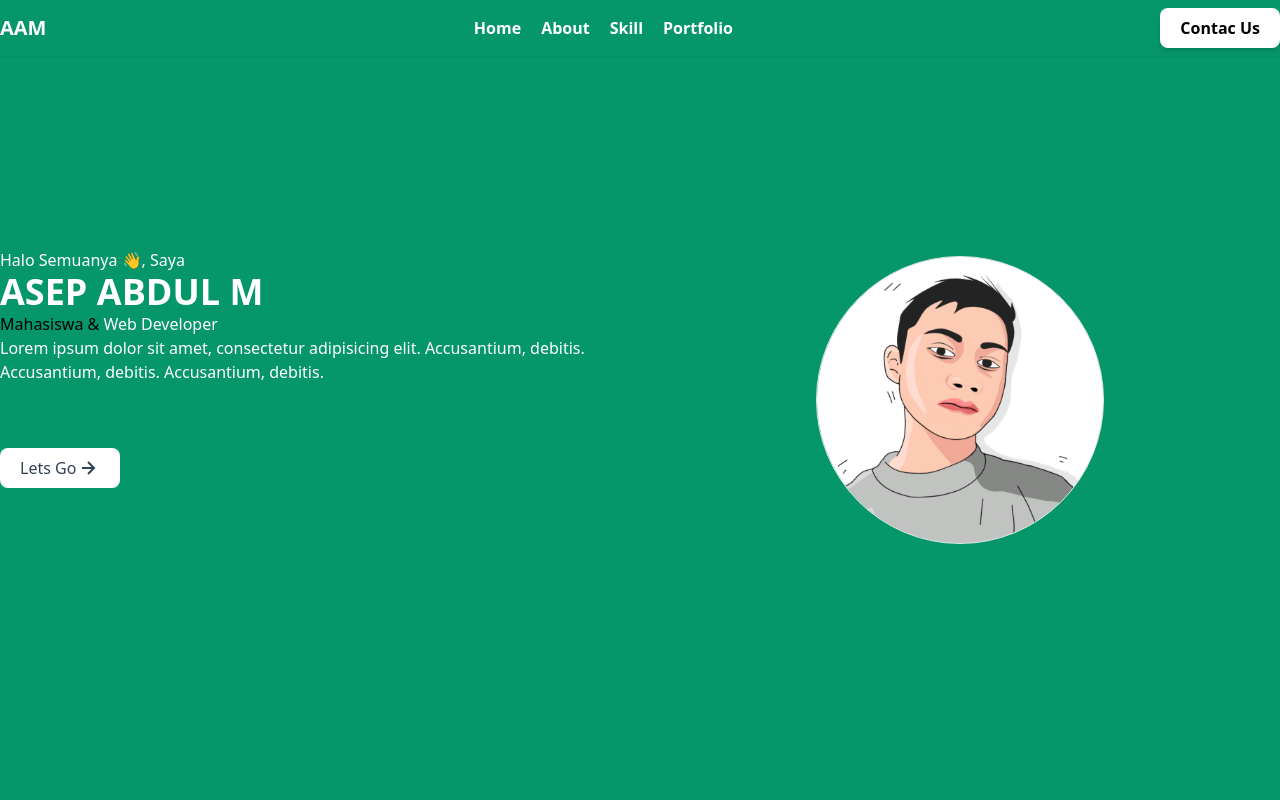
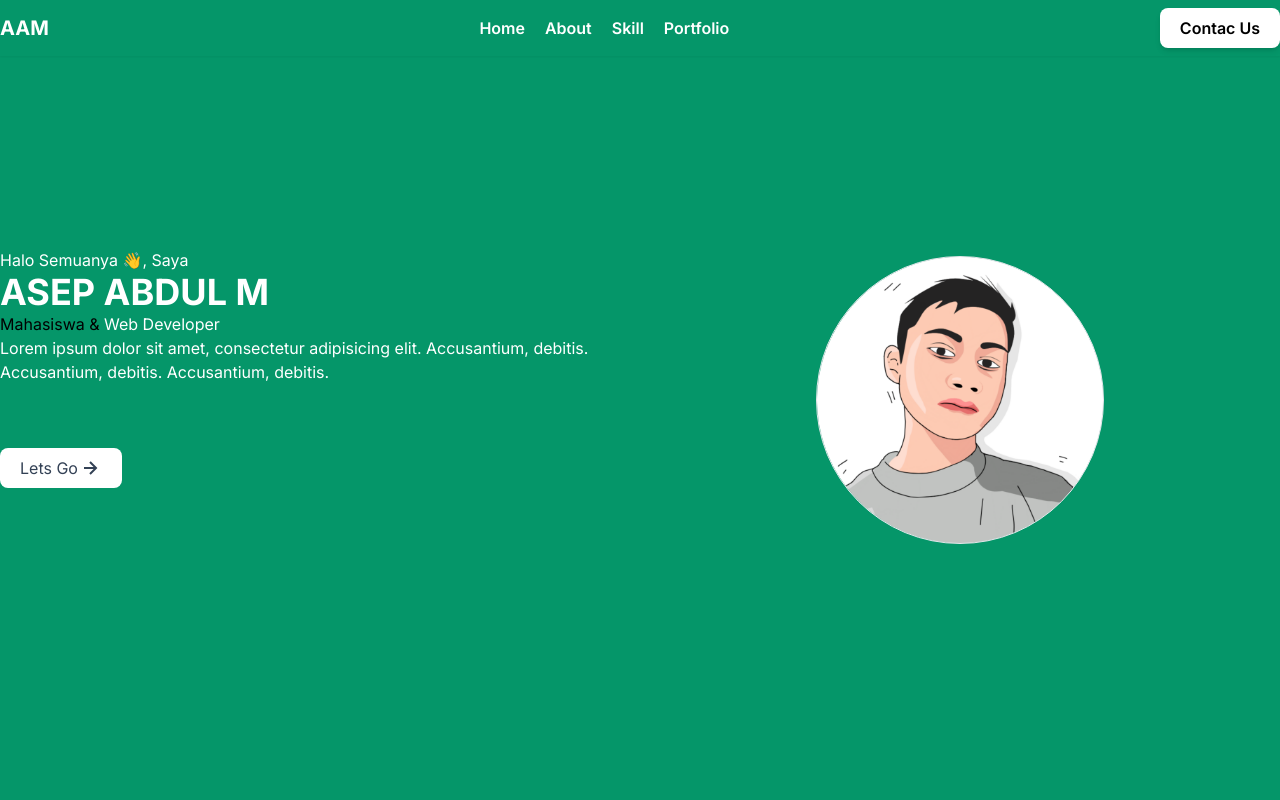
Before and after one commit to mugni1/mugni1.github.io, a website: page index.html in a window 1280 px wide. Shown: the top 800 px of the page. Drawn offline with nearby package versions, Linux system fonts and the light colour scheme.

Commit message:
modified index and add font inter

```diff
--- a/index.html
+++ b/index.html
@@ -9,7 +9,16 @@
     <!-- //cdn -->
     <script src="https://cdn.tailwindcss.com"></script>
 
+    <!-- AOS -->
     <link href="https://unpkg.com/aos@2.3.1/dist/aos.css" rel="stylesheet" />
+
+    <!-- FONT -->
+    <link rel="preconnect" href="https://fonts.googleapis.com" />
+    <link rel="preconnect" href="https://fonts.gstatic.com" crossorigin />
+    <link
+      href="https://fonts.googleapis.com/css2?family=Inter:ital,opsz,wght@0,14..32,100..900;1,14..32,100..900&display=swap"
+      rel="stylesheet"
+    />
     <script>
       tailwind.config = {
         darkMode: "class",
@@ -47,7 +56,7 @@
       }
     </style>
   </head>
-  <body>
+  <body class="font-inter">
     <!-- NAVBAR  -->
     <nav class="top-0 z-50 fixed w-full px-5 md:px-0 bg-emerald-600 shadow-sm">
       <div class="container mx-auto h-14 flex items-center justify-between">
```
